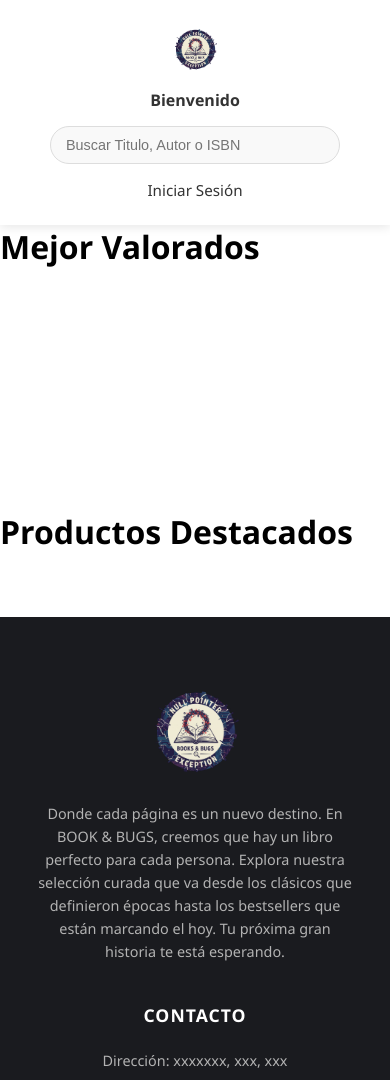
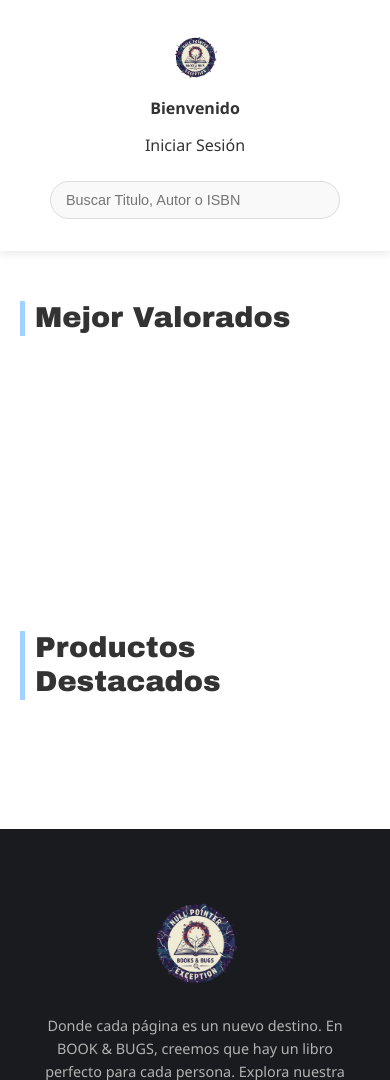
Before and after one commit to Ander719/Reto_Libreria, a PHP site: page /view/html/main.html in a window 390 px wide. Shown: the top 1080 px of the page. Run offline with PHP 8.4, Linux system fonts and the light colour scheme; data that the repository does not hold is empty.

Commit message:
fix visual main. refactor author dao

```diff
--- a/controller/BookController.php
+++ b/controller/BookController.php
@@ -46,8 +46,12 @@ class BookController {
         if (empty($isbn) || empty($title) || empty($authorName)) {
             return false;
         }
+        $authorDAO = new AuthorDAO();
+        $authorId = $authorDAO->getOrCreateAuthorId($authorName, $authorSurname);
 
-        return $this->BookDAO->createBookWithAuthor($isbn, $title, $authorName, $authorSurname, $pages, $stock, $synopsis, $price, $editorial, $coverName);
+        if (!$authorId) return false;
+
+        return $this->BookDAO->createBookWithAuthor($isbn, $title, $pages, $stock, $synopsis, $price, $editorial, $coverName, $authorId);
     }
 
     public function modifyBook($isbn, $title, $authorName, $authorSurname, $pages, $stock, $synopsis, $price, $editorial, $cover) {
--- a/model/dao/AuthorDAO.php
+++ b/model/dao/AuthorDAO.php
@@ -5,7 +5,6 @@ require_once dirname(__DIR__) . '/entities/Author.php';
 
 class AuthorDAO {
     private $conn;
-    private $table_name = "author_";
 
     public function __construct() {
         $database = new Database();
@@ -14,7 +13,7 @@ class AuthorDAO {
 
     public function getOrCreateAuthorId($name, $surname) {
         //verificamos si existe ese autor
-        $query = "SELECT ID_AUTHOR FROM " . $this->table_name . " WHERE name_author = :name AND last_name = :surname LIMIT 1";
+        $query = "SELECT ID_AUTHOR FROM author_ WHERE name_author = :name AND last_name = :surname LIMIT 1";
         $stmt = $this->conn->prepare($query);
         $stmt->bindParam(":name", $name);
         $stmt->bindParam(":surname", $surname);
@@ -26,13 +25,13 @@ class AuthorDAO {
         }
 
         // si no existe, creamos uno nuevo
-        $queryMax = "SELECT MAX(ID_AUTHOR) as max_id FROM " . $this->table_name;
+        $queryMax = "SELECT MAX(ID_AUTHOR) as max_id FROM author_";
         $stmtMax = $this->conn->prepare($queryMax);
         $stmtMax->execute();
         $row = $stmtMax->fetch(PDO::FETCH_ASSOC);
         $newId = ($row['max_id'] !== null) ? $row['max_id'] + 1 : 1;
 
-        $queryInsert = "INSERT INTO " . $this->table_name . " (ID_AUTHOR, name_author, last_name) VALUES (:id, :name, :surname)";
+        $queryInsert = "INSERT INTO author_ (ID_AUTHOR, name_author, last_name) VALUES (:id, :name, :surname)";
         $stmtInsert = $this->conn->prepare($queryInsert);
         $stmtInsert->bindParam(":id", $newId);
         $stmtInsert->bindParam(":name", $name);
--- a/model/dao/BookDAO.php
+++ b/model/dao/BookDAO.php
@@ -25,10 +25,7 @@ class BookDAO {
         return $stmt->fetch(PDO::FETCH_ASSOC);
     }
 
-    public function createBookWithAuthor($isbn, $title, $authorName, $authorSurname, $pages, $stock, $synopsis, $price, $editorial, $coverName) {
-        $authorId = $this->AuthorDAO->getOrCreateAuthorId($authorName, $authorSurname);
-        if (!$authorId) return false;
-
+    public function createBookWithAuthor($isbn, $title, $pages, $stock, $synopsis, $price, $editorial, $coverName, $authorId) {
         $query = "INSERT INTO BOOK_ (isbn, title, id_author, pages, stock, synopsis, price, editorial, cover)
                   VALUES (:isbn, :title, :author, :pages, :stock, :synopsis, :price, :editorial, :cover)";
         $stmt = $this->conn->prepare($query);
--- a/view/assets/css/main.css
+++ b/view/assets/css/main.css
@@ -1,3 +1,28 @@
+main {
+  padding: 40px 20px; /* Espacio general para que nada toque los bordes del navegador */
+  max-width: 1300px;
+  margin: 0 auto;
+  display: flex;
+  flex-direction: column;
+  gap: 20px; /* Crea una separación base entre secciones */
+}
+.main-title {
+  font-family: 'Arial Black', sans-serif;
+  font-size: 1.8rem;
+  color: #333;
+
+  /* EL TRUCO PARA EL ESPACIADO: */
+  margin-top: 60px;    /* Espacio generoso con la sección anterior */
+  margin-bottom: 25px; /* Espacio con el contenido que tiene debajo */
+
+  padding-left: 10px;
+  border-left: 5px solid #A2D2FF; /* Un detalle visual que combina con tus tarjetas */
+  line-height: 1.2;
+}
+#defaultContent .main-title:first-child,
+#searchSection .main-title:first-child {
+  margin-top: 10px;
+}
 /* --- main --- */
 /* Para que las estrellas sean doradas y estén en fila */
 .book-rating {
@@ -5,11 +30,6 @@
   margin: 10px 0;
   font-size: 1.2rem;
 }
-
-/* =========================================
-   ZONA NUEVA: LIBROS RECIENTES (Horizontal)
-   ========================================= */
-
 /* 1. El Contenedor Nuevo */
 .rating-books {
   /* Configuración */
@@ -29,9 +49,9 @@
   position: relative;
   height: calc(var(--card-height) + 20px);
   /* Altura justa + sombra */
-  margin-top: 2rem;
+  margin-top: 0;
+  margin-bottom: 20px;
   overflow: hidden;
-  /* Oculta lo que se sale por los lados */
 
   /* Máscara de desvanecimiento a los lados (Fade Effect) */
   mask-image: linear-gradient(to right,
--- a/view/assets/css/style.css
+++ b/view/assets/css/style.css
@@ -234,20 +234,38 @@ html {
 
 /* --- Diseño Responsivo (Móvil) --- */
 @media (max-width: 768px) {
+  /* 1. Forzamos el contenedor a ser columna */
   .nav-container {
     flex-direction: column;
     gap: 15px;
-    padding: 1rem;
+    padding: 1.5rem 1rem;
+    align-items: center;
+  }
+
+  /* 2. Reordenamos los elementos */
+  .logo-link, .welcome-text {
+    order: 1; /* Logo y usuario arriba */
+  }
+
+  .nav-menu {
+    order: 2; /* Menú en medio */
+    flex-direction: column; /* Enlaces uno encima de otro */
+    gap: 12px;
+    width: 100%;
+    justify-content: center;
   }
 
   .search-group {
+    order: 3; /* Buscador abajo del todo */
     width: 100%;
     max-width: 100%;
+    margin-top: 10px;
   }
 
-  .nav-menu {
-    width: 100%;
-    justify-content: center;
+  /* 3. Ajuste de los enlaces en móvil */
+  .nav-link {
+    font-size: 1rem;
+    padding: 5px 0;
   }
 }
 
--- a/view/assets/js/login.js
+++ b/view/assets/js/login.js
@@ -55,6 +55,7 @@ async function login(username, password) {
             body: JSON.stringify({ username, password }),
             credentials: 'include', // Importante para enviar/recibir cookies
         });
+        console.log("Status Code HTTP:", response.status);
         const rawText = await response.text();
 
         let data;
```
